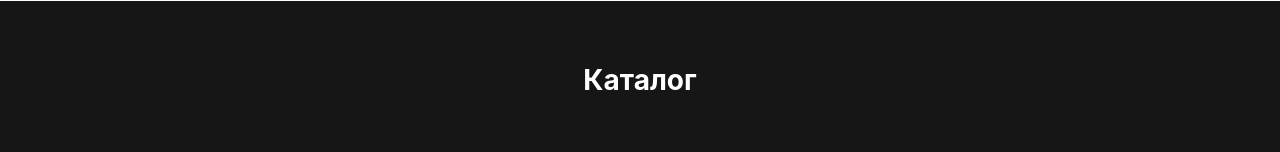
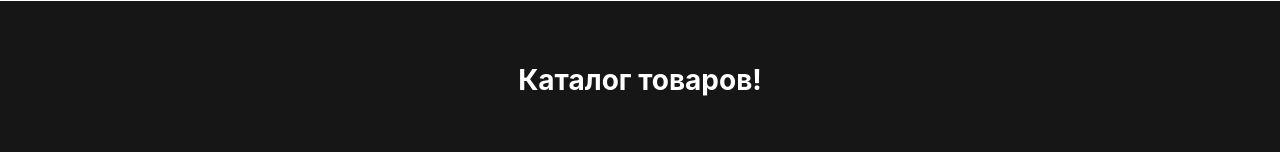
Before and after one commit to iokoval/project, a React (Create React App) app in the folder client/: page / in a window 1280 px wide. Shown: the part 448-600 px from the top of the page. Built offline with nearby package versions, Linux system fonts and the light colour scheme.

Commit message:
Modified main.js in pages folder

```diff
--- a/client/src/pages/main.js
+++ b/client/src/pages/main.js
@@ -48,7 +48,7 @@ export class MainPage extends React.Component {
                     </div>
                 </div>
                 <div id="portfolio">
-                    <h1>Каталог</h1>
+                    <h1>Каталог товаров!</h1>
                     <div id="portfolioContent">
                         <div id="content">
                             <figure className="figure">
```
